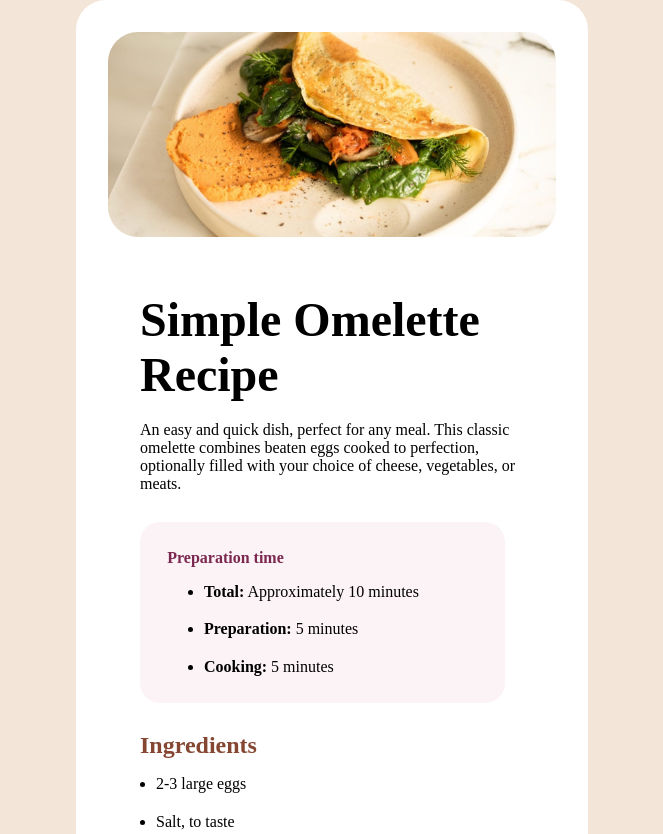
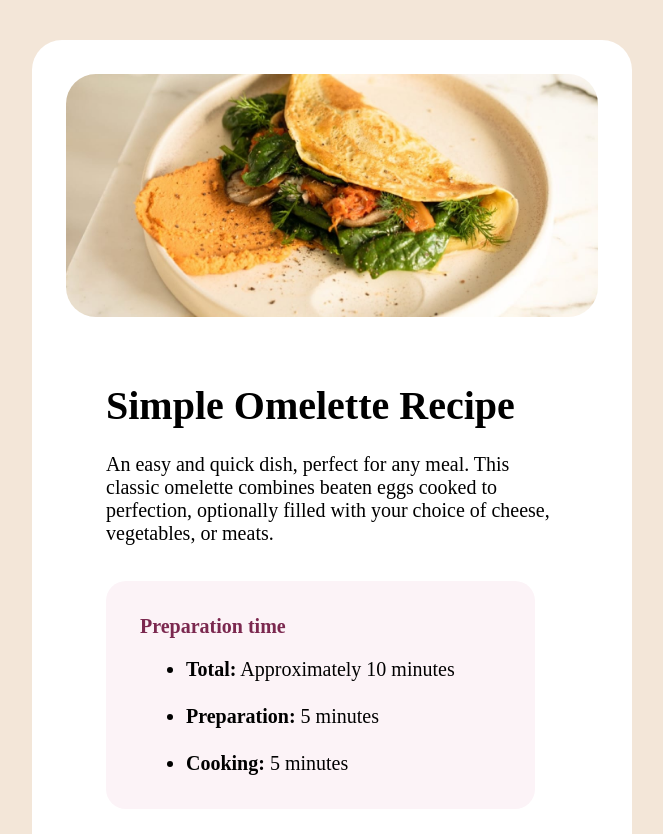
Before and after one commit to DSAW-2024-1/responsive-design-101-Geroncity2210, a plain HTML site: page index.html in a window 1280 px wide. Shown: the top 834 px of the page, without its empty margins (308-971 px from the left). Drawn offline with Linux system fonts and the light colour scheme.

Commit message:
add-changes

```diff
--- a/Styles/Style.css
+++ b/Styles/Style.css
@@ -3,7 +3,7 @@
     padding: 0px;
     box-sizing: border-box;
     font-family: Outfit;
-    font-size: 1rem;
+    font-size: 20px;
 }
 .text-content{
     padding: 2rem; /*Padding para indexar todo menos la imagen*/
@@ -13,7 +13,7 @@
 }
 h1 {
     font-family: young serif;
-    font-size: 3rem;
+    font-size: 2.7rem;
   }
 h2{
     font-family: young serif;
@@ -68,10 +68,7 @@ main {
         flex-direction: column;
         gap: 1.3rem;
         padding-left: 1rem;
-
-
     }
-
 }
 .fourth-section{
     display: flex;
@@ -92,50 +89,85 @@ main {
     gap: 1rem;
 
     table{
+        border-collapse: collapse;
+        align-items: end;
+
         tr{
-            display: flex;
-            gap: 1.5rem;
-            border-bottom: 5px;
-            border-bottom: solid;
-            border-color: rgb(196, 193, 193);
+            border-bottom: 1px solid #ddd;
+        }
+        tr:hover{
+            background-color: rgba(255, 127, 80, 0.512);
+            transition: 0.5s;
         }
         td{
             padding: 0.7rem;
         }
     }
     .data{
+        text-align: center;
         font-weight: 600;
         color:hsl(332, 51%, 32%);
     }
 }
 
 @media screen and (min-width:768px) {
-
-}
-@media screen and (min-width:1024px)  {
+    /*Para tablet*/
+    /*Similar a la versión para pc, solo que el main ocupa mas espacio del vp que en pc*/
     body {
         background-color: hsl(30, 54%, 90%);
         width: 100vw;
         height: 100vh;
         display: grid;
         place-items: center;
+        padding: 1.5rem;
     }
     main {
         background-color: hsl(0, 0%, 100%);
         padding: 2rem;
         border-radius: 30px;
-        width: 40%;
-        height: auto;
-        /* margin: 1.2rem; */
+        width: 95%;
+        height: auto;/*usado para que el div de color blanco todo el contenido que está dentro de él*/
         display: flex;
         flex-direction: column;
         gap: 1.2rem;
-      }
-      .image-viewer img {
+    }
+    .image-viewer img {
         width: 100%;
         height: 100%;
         border-radius: 30px;
-      }
+    }
+}
+@media screen and (min-width:1024px)  {
+    /*Para pc*/
+    /*Primer diseño que se realizó*/
+    body {
+        background-color: hsl(30, 54%, 90%);
+        width: 100vw;
+        height: 100vh;
+        display: grid;
+        place-items: center;
+        padding: 2rem;
+    }
+    main {
+        background-color: hsl(0, 0%, 100%);
+        padding: 1.7rem;
+        border-radius: 30px;
+        width: 50%;
+        height: auto;
+        display: flex;
+        flex-direction: column;
+        gap: 1rem;
+        font-size: 5rem;
+    }
+    .image-viewer img {
+        width: 100%;
+        height: 100%;
+        border-radius: 30px;
+    }
+    h1{
+        font-size: 2rem;
+    }
+
 
 
 }
--- a/index.html
+++ b/index.html
@@ -113,7 +113,7 @@
       </div>
       <div class="attribution">
         Challenge by
-        <a href="https://www.frontendmentor.io?ref=challenge" target="_blank">Frontend Mentor</a>. Coded by <a href="#">Your Name Here</a>.
+        <a href="https://www.frontendmentor.io?ref=challenge" target="_blank">Frontend Mentor</a>. Coded by <a href="#">Juan Pablo Moreno</a>.
       </div>
     </main>
   </body>
```
Lines whose indentation alone changed are shown as unchanged.
